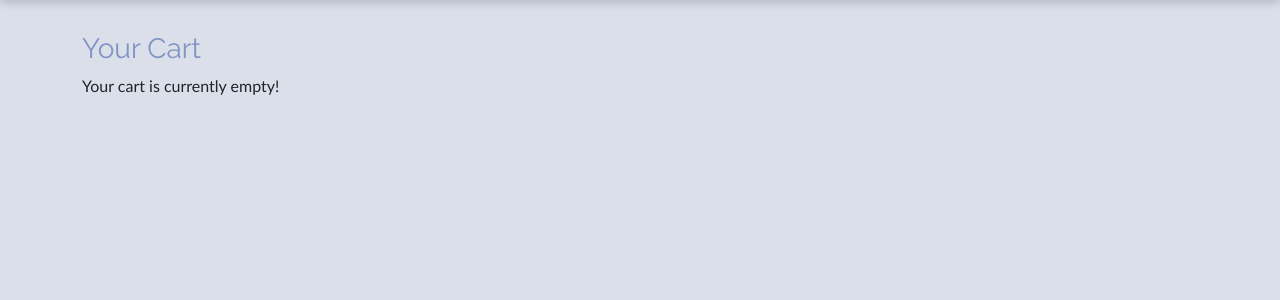
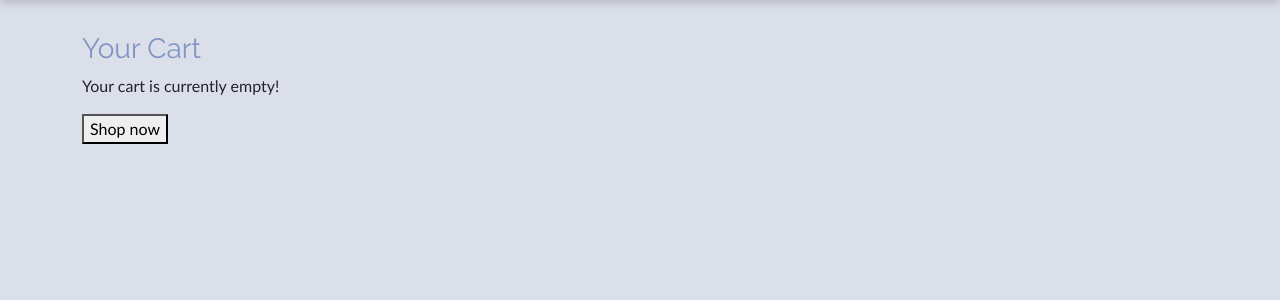
Before and after one commit to 1391819/SFIA-CRUD-core-project, a Flask app: page /cart in a window 1280 px wide. Shown: the part 56-356 px from the top of the page. Run offline with Flask 3, Linux system fonts and the light colour scheme; parts of the project's set-up code (start-up, migrations or seed data) failed here and were passed over.

Commit message:
RN: added shop now button when cart is empty

```diff
--- a/application/routes/routes.py
+++ b/application/routes/routes.py
@@ -24,7 +24,7 @@ def index():
     return render_template("index.html", items=random_items)
 
 
-@app.route("/items")
+@app.route("/items", methods=["GET", "POST"])
 def all_items():
     """Items endpoint: displaying all items
 
--- a/application/templates/cart_page.html
+++ b/application/templates/cart_page.html
@@ -33,4 +33,7 @@
 <!-- else we tell the user that the cart is empty -->
 {% else %}
 <p>Your cart is currently empty!</p>
+<form action="/items" method="POST">
+	<button type="submit">Shop now</button>
+</form>
 {% endif %} {% endblock content %}
```
